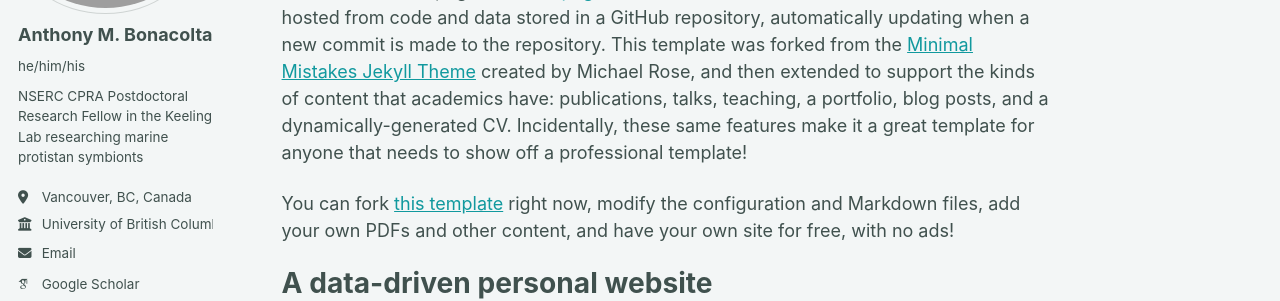
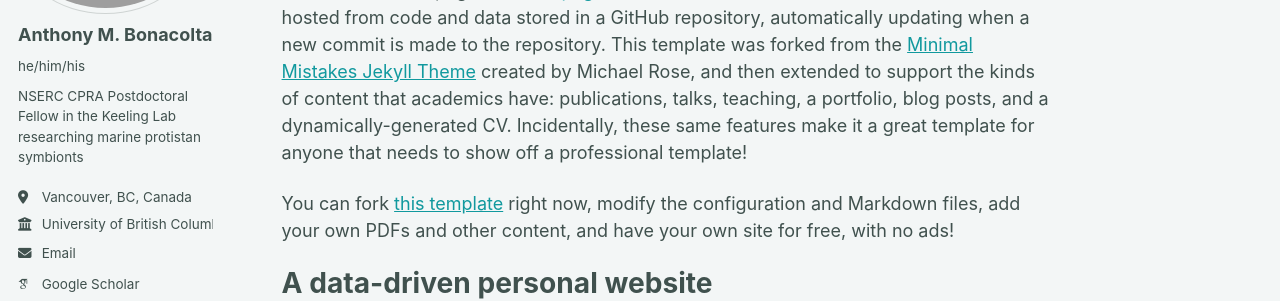
Before and after one commit to Abonacolta/abonacolta.github.io, a Jekyll site: the page built from _pages/about.md, in a window 1280 px wide. Shown: the part 221-522 px from the top of the page. Built offline with Jekyll 4.4.1, drawn with Linux system fonts in a browser that asks for light colours; some web fonts are replaced; a script bundle is joined from its source files by our own code; library files that are not in the unit come from our copies.

Commit message:
Update _config.yml

```diff
--- a/_config.yml
+++ b/_config.yml
@@ -27,7 +27,7 @@ author:
   avatar           : "Bonacolta-HS.jpg"
   name             : "Anthony M. Bonacolta"
   pronouns         : "he/him/his"
-  bio              : "NSERC CPRA Postdoctoral Research Fellow in the Keeling Lab researching marine protistan symbionts"
+  bio              : "NSERC CPRA Postdoctoral Fellow in the Keeling Lab researching marine protistan symbionts"
   location         : "Vancouver, BC, Canada"
   employer         : "University of British Columbia"
   uri              : # URL
```
